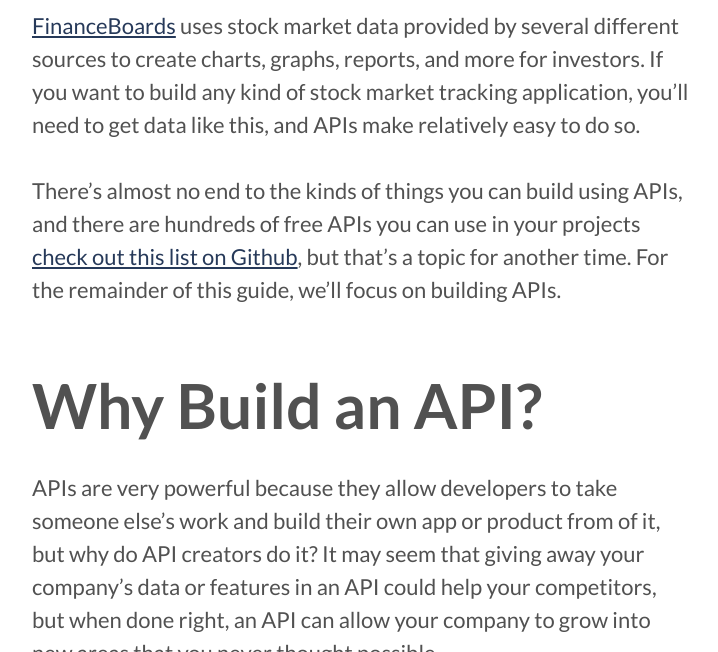
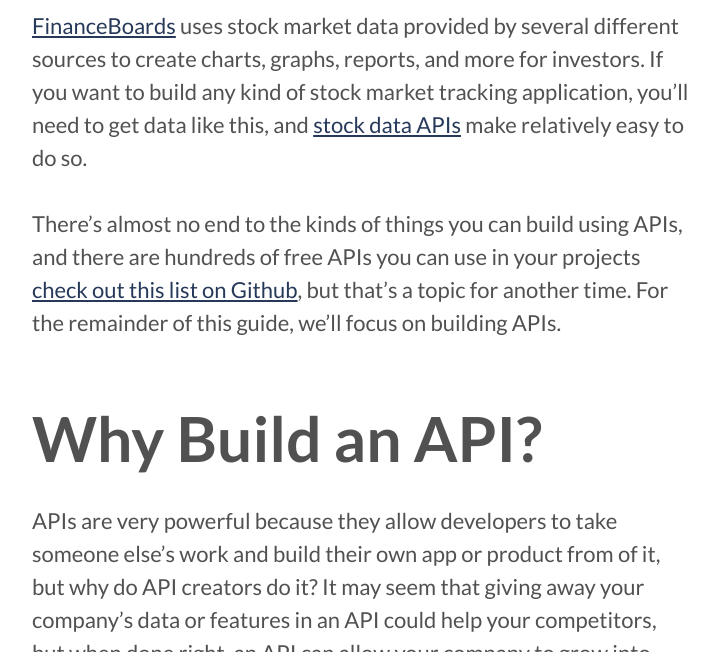
Before and after one commit to karllhughes/personal-blog-5, a Jekyll site: the page built from _posts/2018-07-07-api-development.md, in a window 1280 px wide and 900 px high, scrolled down 3507 px, cut to the strip 248-900 px from the top of the window. Shown: the whole strip, without its empty margins (278-996 px from the left). Built offline with Jekyll 4.4.1, drawn with Linux system fonts in a browser that asks for light colours.

Commit message:
Update 2018-07-07-api-development.md

```diff
--- a/_posts/2018-07-07-api-development.md
+++ b/_posts/2018-07-07-api-development.md
@@ -32,7 +32,7 @@ Here's another great example of using an API to get data from a third-party sour
 
 ![FinanceBoards using many APIs](https://i.imgur.com/eKIl8LC.png)
 
-[FinanceBoards](https://financeboards.com/) uses stock market data provided by several different sources to create charts, graphs, reports, and more for investors. If you want to build any kind of stock market tracking application, you'll need to get data like this, and APIs make relatively easy to do so.
+[FinanceBoards](https://financeboards.com/) uses stock market data provided by several different sources to create charts, graphs, reports, and more for investors. If you want to build any kind of stock market tracking application, you'll need to get data like this, and [stock data APIs](https://rapidapi.com/blog/best-stock-api/) make relatively easy to do so.
 
 There's almost no end to the kinds of things you can build using APIs, and there are hundreds of free APIs you can use in your projects [check out this list on Github](https://github.com/toddmotto/public-apis), but that's a topic for another time. For the remainder of this guide, we'll focus on building APIs.
 
```
